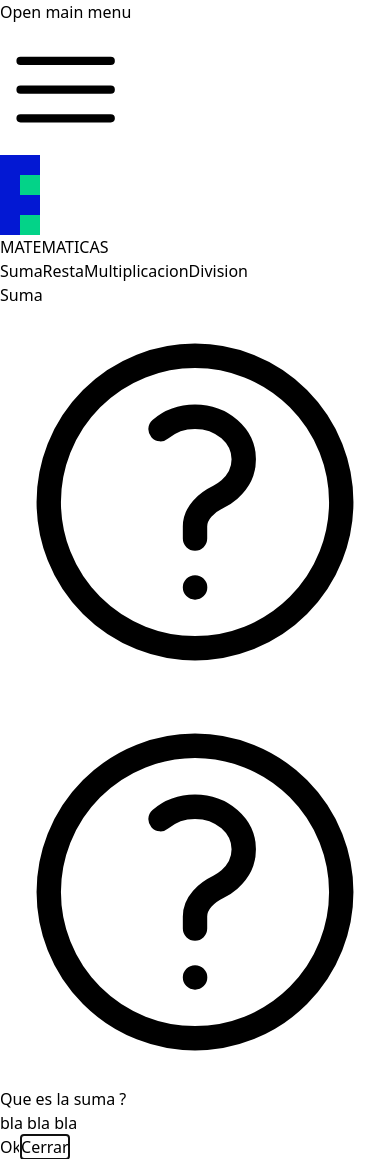
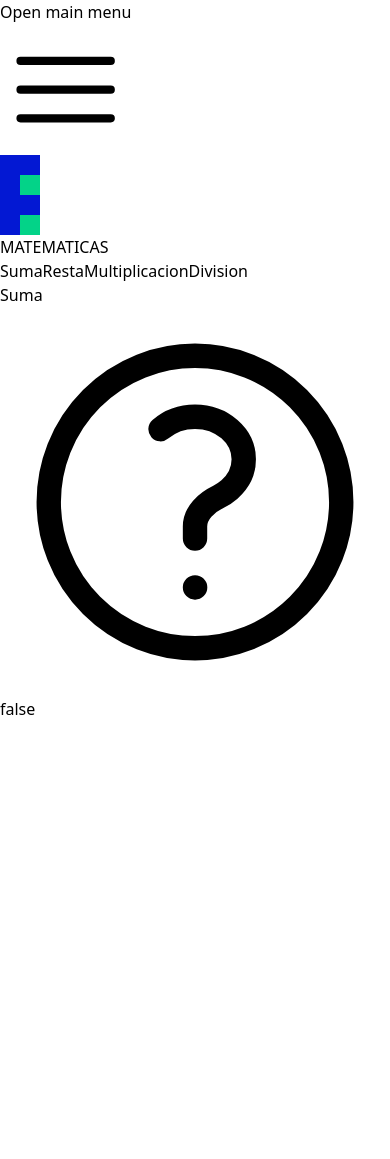
Before and after one commit to labs-company/mathematics, a React (Vite) app: page /add in a window 390 px wide. After the commit the page ends 844 px from the top, so only its background shows below. Built offline with nearby package versions, Linux system fonts and the light colour scheme; the HTML template or start-up script is replaced by a standard one.

Commit message:
Se soluciona el bug del modal (#22)

```diff
--- a/src/components/Banner.tsx
+++ b/src/components/Banner.tsx
@@ -1,6 +1,6 @@
 import { QuestionMarkCircleIcon } from "@heroicons/react/24/outline";
 
-type BannerType = { title: string };
+type BannerType = { title: string; handleModalClick: () => void };
 
 export function Banner(props: BannerType) {
   return (
@@ -10,7 +10,10 @@ export function Banner(props: BannerType) {
           {props.title}
         </h1>
       </div>
-      <div className="px-4 py-6 sm:px-6 lg:px-8 cursor-pointer">
+      <div
+        className="px-4 py-6 sm:px-6 lg:px-8 cursor-pointer"
+        onClick={props.handleModalClick}
+      >
         <QuestionMarkCircleIcon
           className="w-10 h-10 text-black"
           aria-hidden="true"
--- a/src/components/Modal.tsx
+++ b/src/components/Modal.tsx
@@ -1,19 +1,23 @@
-import { useRef, useState } from "react";
+import { useRef } from "react";
 import { Dialog, Transition } from "@headlessui/react";
 import { QuestionMarkCircleIcon } from "@heroicons/react/24/outline";
 
-type ModalType = { title: string; description: string };
+type ModalType = {
+  title: string;
+  description: string;
+  option: boolean;
+  setOpen: React.Dispatch<React.SetStateAction<boolean>>;
+};
 
 export function Modal(props: ModalType) {
-  const [open, setOpen] = useState(true);
   const cancelButtonRef = useRef(null);
   return (
-    <Transition.Root show={open}>
+    <Transition.Root show={props.option}>
       <Dialog
         as="div"
         className="relative z-10"
         initialFocus={cancelButtonRef}
-        onClose={setOpen}
+        onClose={props.setOpen}
       >
         <Transition.Child
           enter="ease-out duration-300"
@@ -64,14 +68,14 @@ export function Modal(props: ModalType) {
                   <button
                     type="button"
                     className="inline-flex w-full justify-center rounded-md bg-green-600 px-3 py-2 text-sm font-semibold text-white shadow-sm hover:bg-green-500 sm:ml-3 sm:w-auto"
-                    onClick={() => setOpen(false)}
+                    onClick={() => props.setOpen(false)}
                   >
                     Ok
                   </button>
                   <button
                     type="button"
                     className="mt-3 inline-flex w-full justify-center rounded-md bg-white px-3 py-2 text-sm font-semibold text-gray-900 shadow-sm ring-1 ring-inset ring-gray-300 hover:bg-gray-50 sm:mt-0 sm:w-auto"
-                    onClick={() => setOpen(false)}
+                    onClick={() => props.setOpen(false)}
                     ref={cancelButtonRef}
                   >
                     Cerrar
--- a/src/pages/AddPage.tsx
+++ b/src/pages/AddPage.tsx
@@ -1,13 +1,31 @@
+import { useState } from "react";
 import { Banner } from "../components/Banner";
 import { Navbar } from "../components/Navbar";
 import { Modal } from "../components/Modal";
 
 export default function AddPage() {
+  const [open, setOpen] = useState(false);
+
+  const handleModalClick = () => {
+    if (!open) {
+      setOpen(true);
+      return;
+    }
+
+    return setOpen(false);
+  };
+
   return (
     <>
       <Navbar />
-      <Banner title="Suma" />
-      <Modal title="Que es la suma ?" description="bla bla bla" />
+      <Banner title="Suma" handleModalClick={handleModalClick} />
+      <Modal
+        title="¿QUE ES LA SUMA?"
+        description="bla bla bla"
+        option={open}
+        setOpen={setOpen}
+      />
+      <div>{JSON.stringify(open)}</div>
     </>
   );
 }
```
